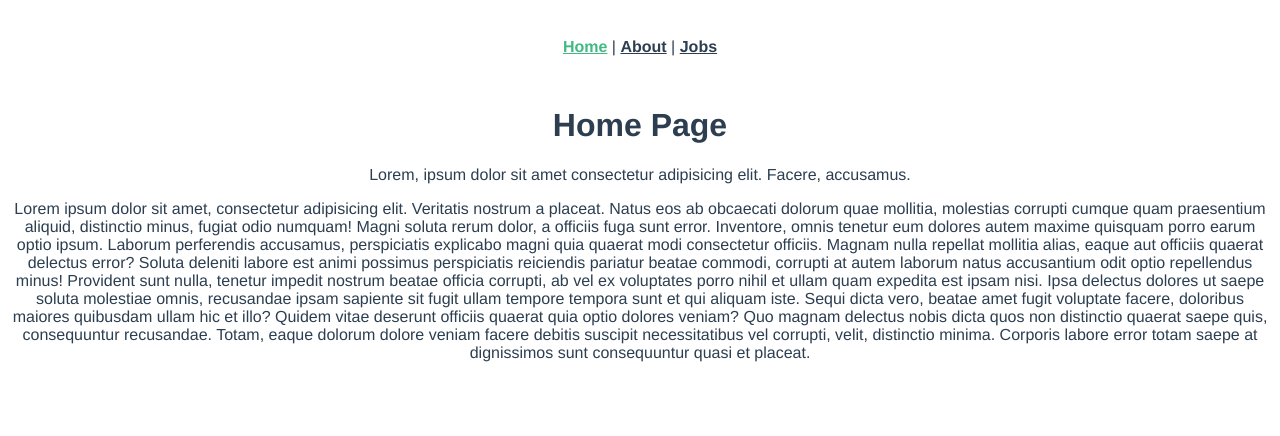
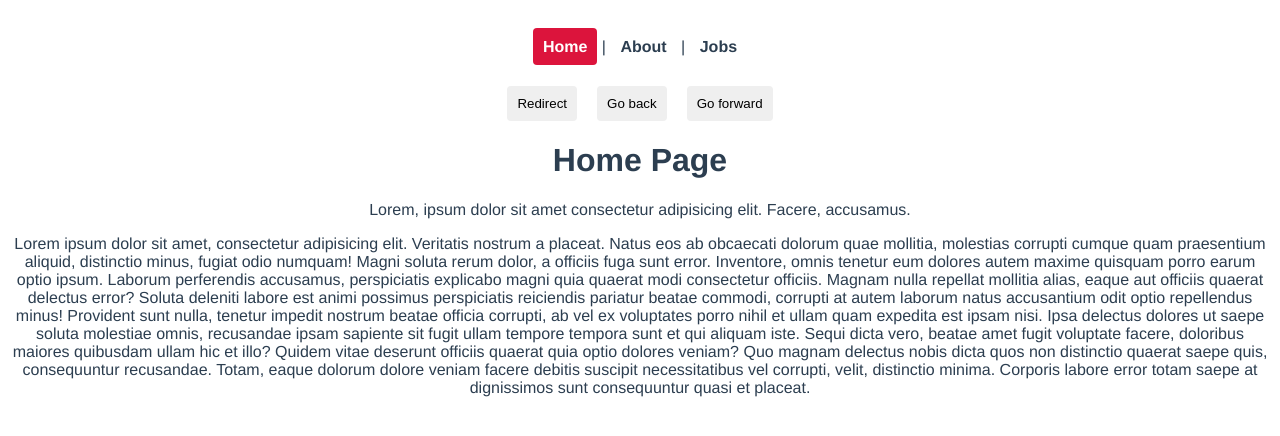
Before and after one commit to agnesem670/vue-router-project, a Vue app: page / in a window 1280 px wide. Shown: the top 436 px of the page. Built offline with nearby package versions, Linux system fonts and the light colour scheme.

Commit message:
programmatic navigation

```diff
--- a/src/App.vue
+++ b/src/App.vue
@@ -4,9 +4,28 @@
     <router-link :to="{name: 'about'}">About</router-link> |
     <router-link :to="{name: 'jobs'}">Jobs</router-link>
   </nav>
+
+  <button @click="redirect">Redirect</button>
+  <button @click="back">Go back</button>
+  <button @click="forward">Go forward</button>
+
   <router-view/>
 </template>
-
+<script>
+export default {
+  methods: {
+    redirect() {
+      this.$router.push({name: 'home'})
+    },
+    back() {
+      this.$router.go(-1)
+    },
+    forward() {
+      this.$router.go(1)
+    }
+  }
+}
+</script>
 <style>
 #app {
   font-family: Avenir, Helvetica, Arial, sans-serif;
@@ -23,9 +42,19 @@
 nav a {
   font-weight: bold;
   color: #2c3e50;
+  text-decoration: none;
+  padding: 10px;
+  border-radius: 4px;
 }
 
 nav a.router-link-exact-active {
-  color: #42b983;
+  color: white;
+  background: crimson;
+}
+button {
+  margin: 0 10px;
+  padding: 10px;
+  border: none;
+  border-radius: 4px;
 }
 </style>
--- /dev/null
+++ b/src/views/jobs/NotFoundView.vue
@@ -0,0 +1,16 @@
+<template>
+<h2>404</h2>
+<h3>Page not found</h3>
+
+</template>
+
+<script>
+export default {
+
+}
+
+</script>
+
+<style>
+
+</style>
```
